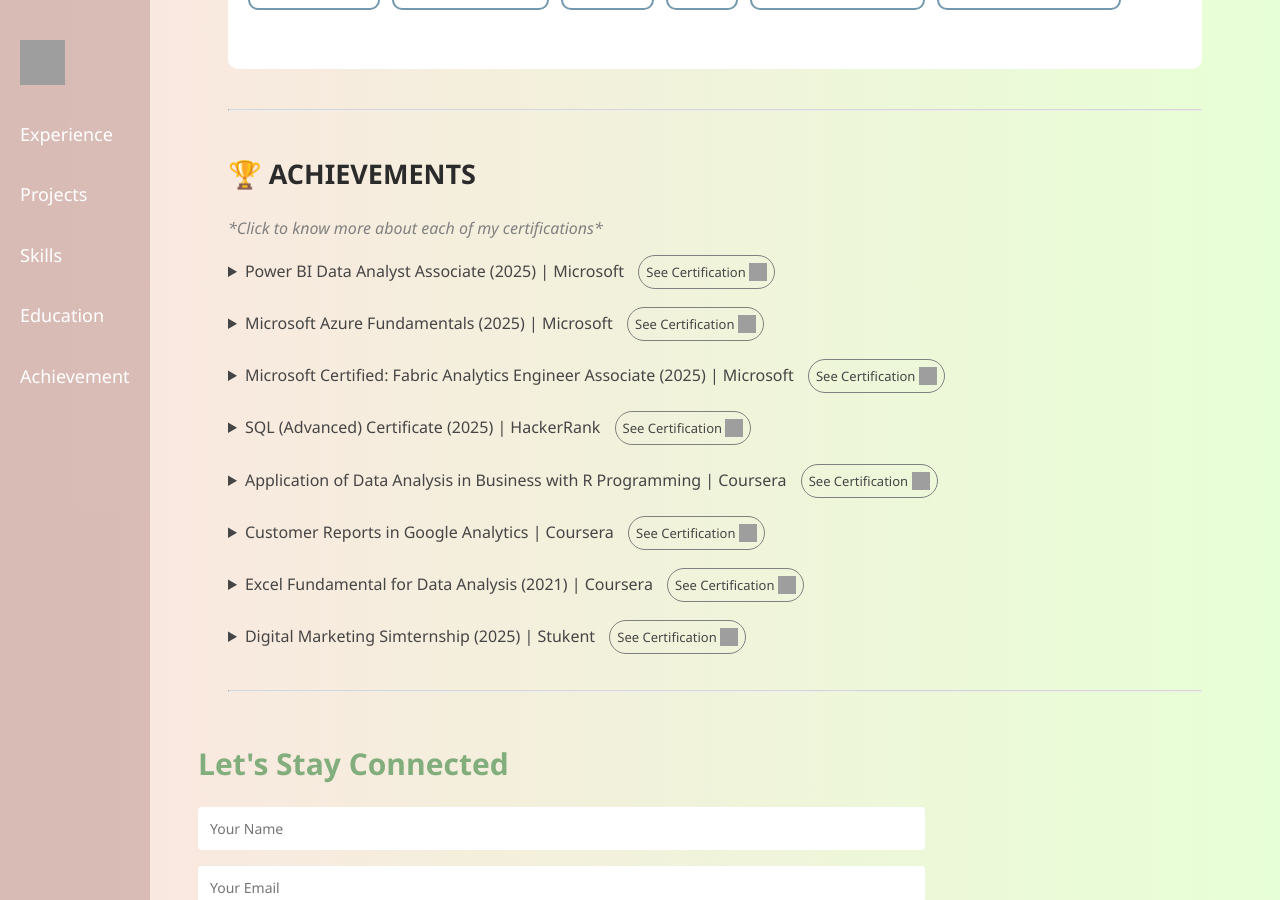
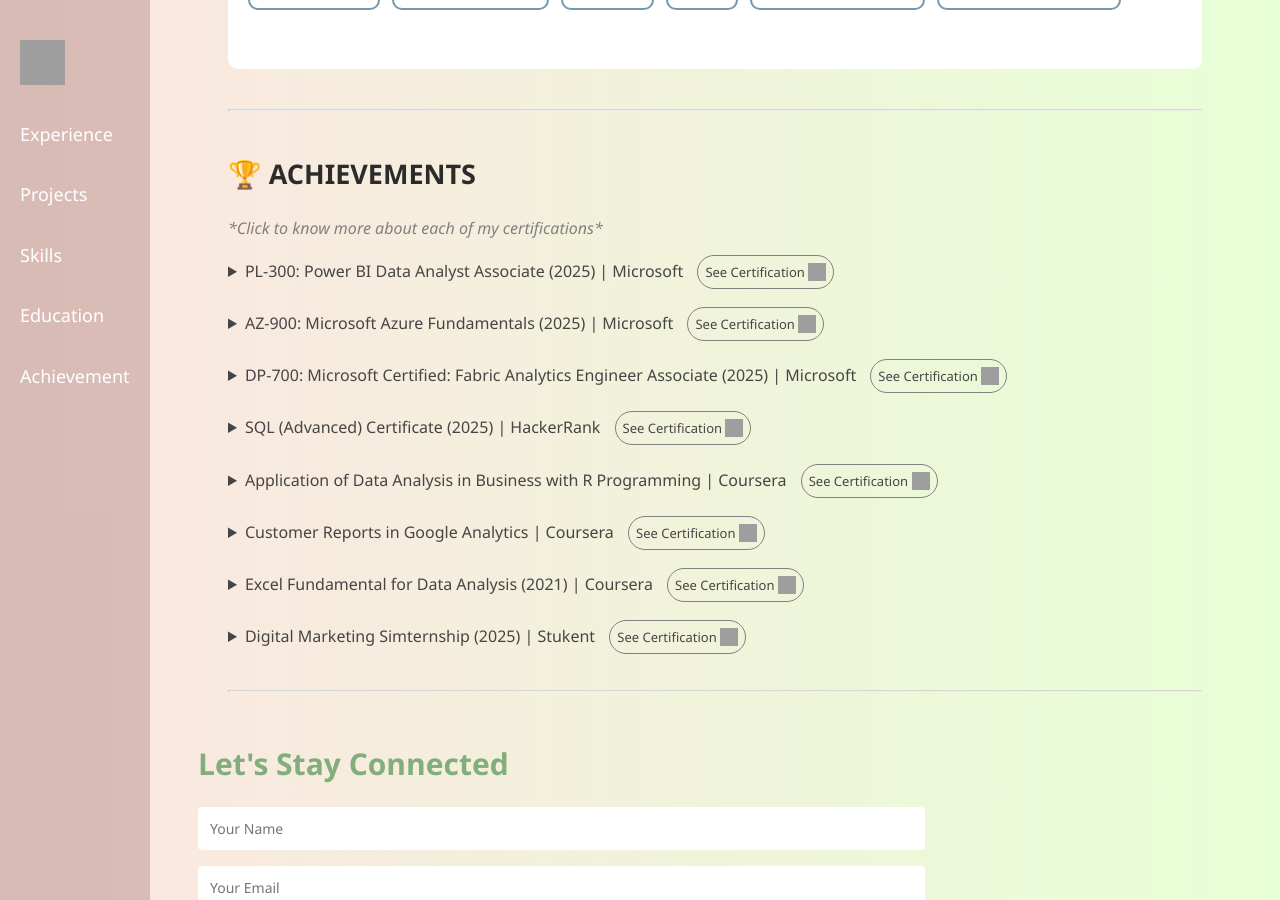
Before and after one commit to NgocDuong17/ngocduong17.github.io, a Jekyll site: the page built from index.html, in a window 1280 px wide and 900 px high, scrolled down 3275 px. Built offline with Jekyll 4.4.1, drawn with Linux system fonts in a browser that asks for light colours; some of the changed lines change nothing that is shown; grey boxes are pictures that could not be loaded.

Commit message:
Update index.html

```diff
--- a/index.html
+++ b/index.html
@@ -426,7 +426,7 @@
   <p class="guide"><i>*Click to know more about each of my certifications*</i></p>
   <details class="achievement">
     <summary class="achieve-title">
-      Power BI Data Analyst Associate (2025) | Microsoft
+      PL-300: Power BI Data Analyst Associate (2025) | Microsoft
       <span class="credential"><a href="https://learn.microsoft.com/api/credentials/share/en-us/ThiBaoNgocDuong-2776/535705988275A982?sharingId=4FC93E78C76DC4B8"
         target="_blank"> See Certification
         <img class='icon-link' src="https://s2.svgbox.net/hero-solid.svg?ic=external-link&color=6b7076" width="20" height="20"></a>
@@ -440,7 +440,7 @@
 
   <details class="achievement">
     <summary class="achieve-title">
-      Microsoft Azure Fundamentals (2025) | Microsoft
+      AZ-900: Microsoft Azure Fundamentals (2025) | Microsoft
       <span class="credential"><a href="https://learn.microsoft.com/api/credentials/share/en-us/ThiBaoNgocDuong-2776/F7D7E910F1648308?sharingId=4FC93E78C76DC4B8"
         target="_blank"> See Certification
         <img class='icon-link' src="https://s2.svgbox.net/hero-solid.svg?ic=external-link&color=6b7076" width="20" height="20"></a>
@@ -455,7 +455,7 @@
 
   <details class="achievement">
     <summary class="achieve-title">
-        Microsoft Certified: Fabric Analytics Engineer Associate (2025) | Microsoft
+        DP-700: Microsoft Certified: Fabric Analytics Engineer Associate (2025) | Microsoft
       <span class="credential"><a href="https://learn.microsoft.com/api/credentials/share/en-us/ThiBaoNgocDuong-2776/7221CCA12ABFF2D4?sharingId=4FC93E78C76DC4B8"
         target="_blank"> See Certification
         <img class='icon-link' src="https://s2.svgbox.net/hero-solid.svg?ic=external-link&color=6b7076" width="20" height="20"></a>
```
